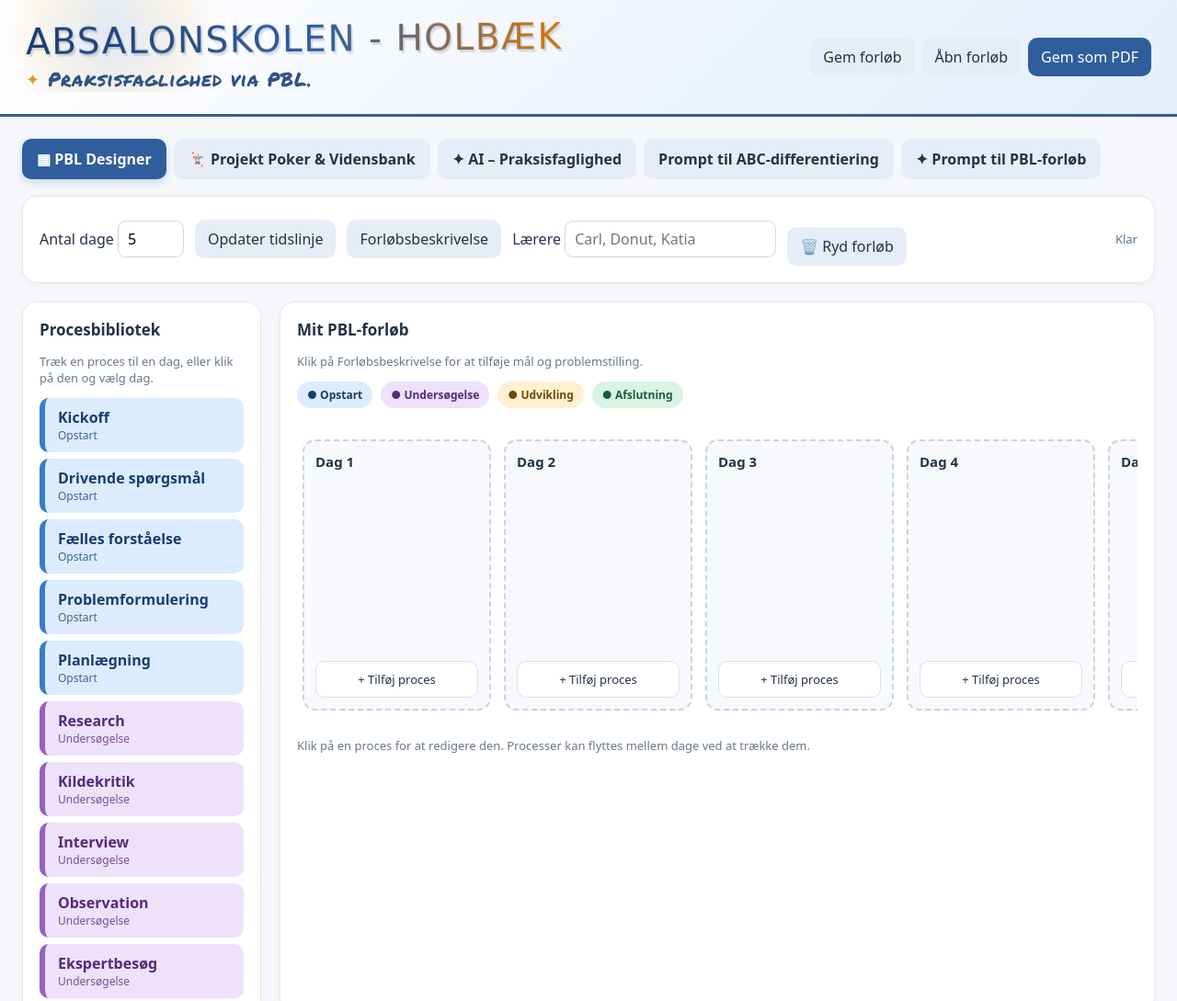
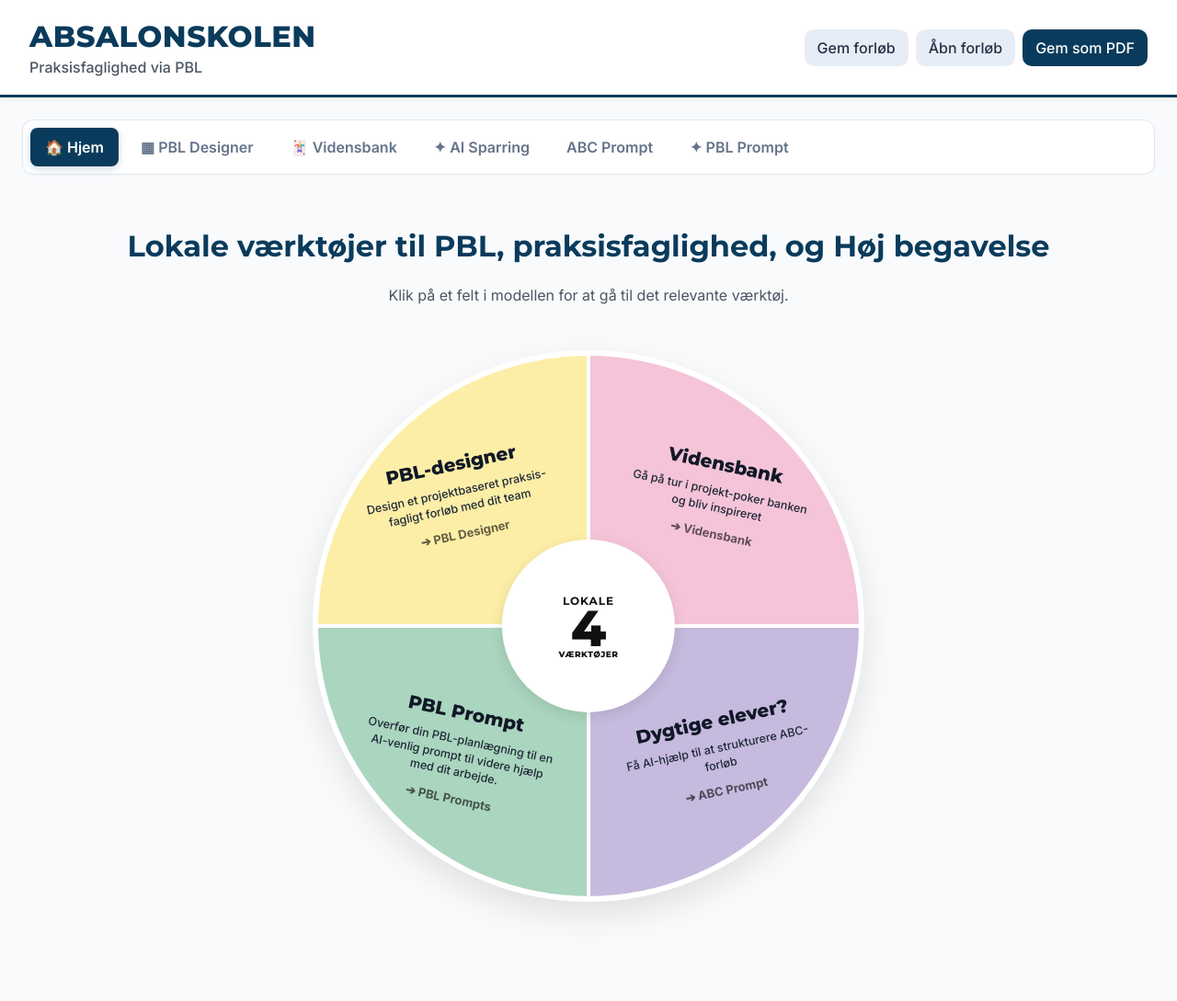
Before and after one commit to SchoolHeroABS/Praksisfaglighed-via-PBL-ABS, a plain HTML site: page index.html in a window 1280 px wide. Shown: the top 1089 px of the page at 92% size. After the commit the page ends 1045 px from the top, so only its background shows below. Drawn offline with Linux system fonts and the light colour scheme; a web font is replaced by a local one.

Commit message:
Update styles and structure in index.html

```diff
--- a/index.html
+++ b/index.html
@@ -7,78 +7,197 @@
   <!-- Google Fonts til graffiti-inspireret header -->
   <link rel="preconnect" href="https://fonts.googleapis.com">
   <link rel="preconnect" href="https://fonts.gstatic.com" crossorigin>
-  <link href="https://fonts.googleapis.com/css2?family=Permanent+Marker&family=Rubik+Spray+Paint&family=Sedgwick+Ave+Display&display=swap" rel="stylesheet">
+  <link href="https://fonts.googleapis.com/css2?family=Inter:wght@400;500;600;700&family=Montserrat:wght@500;600;700;800&display=swap" rel="stylesheet">
   <style>
+
     :root {
-      font-family: system-ui, -apple-system, BlinkMacSystemFont, "Segoe UI", Roboto, sans-serif;
-      color: #243247;
-      background: #f5f7fb;
-    }
-    * {
-      box-sizing: border-box;
-    }
+      font-family: 'Inter', system-ui, -apple-system, sans-serif;
+      --absalon-blue: #0A3B5C;
+      --absalon-light: #E8EFF4;
+      --absalon-accent: #E58D2D;
+      --text-main: #1f2937;
+      color: var(--text-main);
+      background: #f8fafc;
+    }
+    * { box-sizing: border-box; }
     body {
       margin: 0;
       overflow-x: hidden;
-      background: #f5f7fb;
-      color: #243247;
-    }
-
-    /* Header med graffiti-inspireret typografi */
+      background: #f8fafc;
+      color: var(--text-main);
+    }
+
+
+    /* Moderne, stilren Header inspireret af Absalonskolen */
     header {
-      background: linear-gradient(135deg, #ffffff 0%, #eef4fc 60%, #e4eefb 100%);
-      padding: 22px 28px;
-      border-bottom: 3px solid #305e9c;
+      background: #ffffff;
+      padding: 20px 32px;
+      border-bottom: 3px solid var(--absalon-blue);
       display: flex;
       justify-content: space-between;
       align-items: center;
       gap: 16px;
       flex-wrap: wrap;
-      position: relative;
-      overflow: hidden;
-    }
-    header::before {
-      content: "";
-      position: absolute;
-      top: -30px;
-      left: -20px;
-      width: 280px;
-      height: 130px;
-      background: radial-gradient(circle, rgba(48, 94, 156, 0.13) 0%, rgba(223, 153, 44, 0.09) 52%, transparent 75%);
-      pointer-events: none;
+      box-shadow: 0 2px 10px rgba(0,0,0,0.05);
     }
     .brand-wrap {
-      position: relative;
-      z-index: 1;
+      display: flex;
+      flex-direction: column;
     }
     h1.graffiti-title {
       margin: 0;
-      font-family: 'Rubik Spray Paint', 'Sedgwick Ave Display', cursive, sans-serif;
-      font-size: clamp(25px, 3.5vw, 39px);
-      font-weight: 400;
-      letter-spacing: 1.5px;
+      font-family: 'Montserrat', sans-serif;
+      font-size: clamp(22px, 3vw, 32px);
+      font-weight: 800;
+      letter-spacing: 0.5px;
+      color: var(--absalon-blue);
+      text-transform: uppercase;
+    }
+    .graffiti-subtitle {
+      margin-top: 4px;
+      font-family: 'Inter', sans-serif;
+      font-size: clamp(14px, 1.5vw, 16px);
+      color: #4b5563;
+      font-weight: 500;
+    }
+
+    /* Moderne Faner */
+    .tabs {
+      display: flex;
+      gap: 8px;
+      margin-bottom: 24px;
+      flex-wrap: wrap;
+      background: #ffffff;
+      padding: 8px;
+      border-radius: 12px;
+      border: 1px solid #e2e8f0;
+      box-shadow: 0 1px 3px rgba(0,0,0,0.02);
+    }
+    .tabs button {
+      font-weight: 600;
+      padding: 10px 18px;
+      background: transparent;
+      color: #64748b;
+      border-radius: 8px;
+    }
+    .tabs button:hover {
+      background: #f1f5f9;
+      color: #334155;
+    }
+    .tabs button.active {
+      background: var(--absalon-blue);
+      color: #ffffff;
+      box-shadow: 0 4px 6px rgba(10, 59, 92, 0.2);
+    }
+
+    /* Forside Hjul (Klimazirkus Model) */
+    #frontpageView {
+      display: flex;
+      flex-direction: column;
+      align-items: center;
+      padding: 40px 20px;
+    }
+    .fp-title {
+      font-family: 'Montserrat', sans-serif;
+      font-size: 32px;
+      color: var(--absalon-blue);
+      margin-bottom: 8px;
+      text-align: center;
+    }
+    .fp-subtitle {
+      color: #4b5563;
+      margin-bottom: 50px;
+      text-align: center;
+      font-size: 16px;
+    }
+
+    .wheel-container {
+      position: relative;
+      width: 100%;
+      max-width: 600px;
+      aspect-ratio: 1 / 1;
+      display: grid;
+      grid-template-columns: 1fr 1fr;
+      grid-template-rows: 1fr 1fr;
+      gap: 4px;
+      border-radius: 50%;
+      overflow: hidden;
+      box-shadow: 0 15px 35px rgba(0,0,0,0.1);
+      background: #ffffff;
+      border: 6px solid #ffffff;
+    }
+    .wheel-quadrant {
+      display: flex;
+      flex-direction: column;
+      justify-content: center;
+      align-items: center;
+      text-align: center;
+      padding: 0;
+      cursor: pointer;
+      transition: all 0.3s ease;
+      text-decoration: none;
+      position: relative;
+    }
+    .wheel-quadrant:hover {
+      filter: brightness(0.92);
+      transform: scale(0.98);
+    }
+    .quad-tl { background: #fceea7; padding: 12% 8% 6% 12%; }
+    .quad-tr { background: #f5c4d8; padding: 12% 12% 6% 8%; }
+    .quad-bl { background: #aad5be; padding: 6% 8% 12% 12%; }
+    .quad-br { background: #c6bade; padding: 6% 12% 12% 8%; }
+
+    .quad-title {
+      font-family: 'Montserrat', sans-serif;
+      font-weight: 800;
+      font-size: clamp(14px, 2.2vw, 20px);
+      color: #111827;
+      margin-bottom: 10px;
       line-height: 1.1;
-      background: linear-gradient(95deg, #1b3b6f 0%, #305e9c 55%, #d97706 100%);
-      -webkit-background-clip: text;
-      -webkit-text-fill-color: transparent;
-      filter: drop-shadow(2px 3px 0px rgba(27, 59, 111, 0.15));
-      transform: rotate(-0.6deg);
-      display: inline-block;
-    }
-    .graffiti-subtitle {
-      margin-top: 6px;
-      font-family: 'Permanent Marker', 'Sedgwick Ave Display', cursive, sans-serif;
-      font-size: clamp(16px, 2vw, 21px);
-      color: #2f5285;
-      letter-spacing: 0.8px;
+    }
+    .quad-text {
+      hyphens: auto;
+      font-size: clamp(10px, 1.2vw, 12.5px);
+      color: #1f2937;
+      line-height: 1.4;
+      font-weight: 500;
+    }
+    .quad-link {
+      margin-top: 12px;
+      font-size: 13px;
+      font-weight: 700;
+      color: #000000;
+      opacity: 0.6;
+    }
+    .wheel-quadrant:hover .quad-link { opacity: 1; }
+
+    .wheel-center {
+      position: absolute;
+      top: 50%;
+      left: 50%;
+      transform: translate(-50%, -50%);
+      width: 32%;
+      height: 32%;
+      background: #ffffff;
+      border-radius: 50%;
       display: flex;
+      flex-direction: column;
+      justify-content: center;
       align-items: center;
-      gap: 8px;
-    }
-    .graffiti-subtitle::before {
-      content: "✦";
-      color: #df992c;
-      font-size: 18px;
+      box-shadow: 0 4px 15px rgba(0,0,0,0.1);
+      z-index: 10;
+      pointer-events: none;
+      text-align: center;
+    }
+    .wc-top { font-family: 'Montserrat', sans-serif; font-size: 12px; font-weight: 700; color: #111; letter-spacing: 1px; }
+    .wc-num { font-family: 'Montserrat', sans-serif; font-size: 55px; font-weight: 800; color: #111; line-height: 1; margin: -5px 0; }
+    .wc-bot { font-family: 'Montserrat', sans-serif; font-size: 9px; font-weight: 800; color: #111; letter-spacing: 0.5px; }
+
+    @media (max-width: 650px) {
+      .wheel-quadrant { padding: 15px; }
+      .wc-num { font-size: 35px; }
+      .wc-top { font-size: 9px; }
+      .wc-bot { font-size: 7px; }
     }
 
     h2 {
@@ -99,7 +218,7 @@
       transition: filter 0.15s ease, transform 0.1s ease, background-color 0.15s ease;
     }
     button.primary {
-      background: #305e9c;
+      background: var(--absalon-blue);
       color: #ffffff;
     }
     button.danger {
@@ -381,7 +500,7 @@
       padding: 11px 16px;
     }
     .tabs button.active {
-      background: #305e9c;
+      background: var(--absalon-blue);
       color: #ffffff;
       box-shadow: 0 3px 10px rgba(48, 94, 156, 0.22);
     }
@@ -452,9 +571,9 @@
       border: 1px solid #dce5f2;
     }
     .subject-filters button.active {
-      background: #305e9c;
+      background: var(--absalon-blue);
       color: #ffffff;
-      border-color: #305e9c;
+      border-color: var(--absalon-blue);
     }
     .poker-grid {
       display: grid;
@@ -492,7 +611,7 @@
       display: inline-block;
     }
     .source-tag.model {
-      background: #305e9c;
+      background: var(--absalon-blue);
       color: #ffffff;
     }
     .poker-card h3 {
@@ -819,13 +938,27 @@
         border: 1px solid #ccc;
       }
     }
+
+    .quad-content {
+      display: flex;
+      flex-direction: column;
+      align-items: center;
+      max-width: 88%;
+      margin: 0 auto;
+    }
+    /* Let's tilt the text to align with the circle's shape */
+    .quad-tl .quad-content { transform: rotate(-12deg); }
+    .quad-tr .quad-content { transform: rotate(12deg); }
+    .quad-bl .quad-content { transform: rotate(12deg); }
+    .quad-br .quad-content { transform: rotate(-12deg); }
+
   </style>
 </head>
 <body>
   <header>
     <div class="brand-wrap">
-      <h1 class="graffiti-title">ABSALONSKOLEN - HOLBÆK</h1>
-      <div class="graffiti-subtitle">Praksisfaglighed via PBL.</div>
+      <h1 class="graffiti-title">ABSALONSKOLEN</h1>
+      <div class="graffiti-subtitle">Praksisfaglighed via PBL</div>
     </div>
     <div id="designerTopActions" class="topbuttons">
       <button type="button" data-action="save-file">Gem forløb</button>
@@ -837,15 +970,67 @@
 
   <main>
     <nav class="tabs" aria-label="Vælg værktøj">
-      <button type="button" id="tabDesigner" class="active" data-action="switch-tab" data-tab="designer">▦ PBL Designer</button>
-      <button type="button" id="tabKnowledge" data-action="switch-tab" data-tab="knowledge">🃏 Projekt Poker &amp; Vidensbank</button>
-      <button type="button" id="tabChat" data-action="switch-tab" data-tab="chat">✦ AI – Praksisfaglighed</button>
-      <button type="button" id="tabPrompt" data-action="switch-tab" data-tab="prompt">Prompt til ABC-differentiering</button>
-      <button type="button" id="tabPblPrompt" data-action="switch-tab" data-tab="pbl-prompt">✦ Prompt til PBL-forløb</button>
+      <button type="button" id="tabFrontpage" class="active" data-action="switch-tab" data-tab="frontpage">🏠 Hjem</button>
+      <button type="button" id="tabDesigner" data-action="switch-tab" data-tab="designer">▦ PBL Designer</button>
+      <button type="button" id="tabKnowledge" data-action="switch-tab" data-tab="knowledge">🃏 Vidensbank</button>
+      <button type="button" id="tabChat" data-action="switch-tab" data-tab="chat">✦ AI Sparring</button>
+      <button type="button" id="tabPrompt" data-action="switch-tab" data-tab="prompt">ABC Prompt</button>
+      <button type="button" id="tabPblPrompt" data-action="switch-tab" data-tab="pbl-prompt">✦ PBL Prompt</button>
     </nav>
 
+    <!-- FANE 0: FORSIDE (HJUL) -->
+    <div id="frontpageView">
+      <h2 class="fp-title">Lokale værktøjer til PBL, praksisfaglighed, og Høj begavelse</h2>
+      <p class="fp-subtitle">Klik på et felt i modellen for at gå til det relevante værktøj.</p>
+
+      <div class="wheel-container">
+        <!-- Top Left -->
+        <div class="wheel-quadrant quad-tl" data-action="switch-tab" data-tab="designer">
+          <div class="quad-content">
+            <div class="quad-title">PBL-designer</div>
+            <div class="quad-text">Design et projektbaseret praksisfagligt forløb med dit team</div>
+            <div class="quad-link">➔ PBL Designer</div>
+          </div>
+        </div>
+
+        <!-- Top Right -->
+        <div class="wheel-quadrant quad-tr" data-action="switch-tab" data-tab="knowledge">
+          <div class="quad-content">
+            <div class="quad-title">Vidensbank</div>
+            <div class="quad-text">Gå på tur i projekt-poker banken og bliv inspireret</div>
+            <div class="quad-link">➔ Vidensbank</div>
+          </div>
+        </div>
+
+        <!-- Bottom Left -->
+        <div class="wheel-quadrant quad-bl" data-action="switch-tab" data-tab="pbl-prompt">
+          <div class="quad-content">
+            <div class="quad-title">PBL Prompt</div>
+            <div class="quad-text">Overfør din PBL-planlægning til en AI-venlig prompt til videre hjælp med dit arbejde.</div>
+            <div class="quad-link">➔ PBL Prompts</div>
+          </div>
+        </div>
+
+        <!-- Bottom Right -->
+        <div class="wheel-quadrant quad-br" data-action="switch-tab" data-tab="prompt">
+          <div class="quad-content">
+            <div class="quad-title">Dygtige elever?</div>
+            <div class="quad-text">Få AI-hjælp til at strukturere ABC-forløb</div>
+            <div class="quad-link">➔ ABC Prompt</div>
+          </div>
+        </div>
+
+        <!-- Center Circle -->
+        <div class="wheel-center">
+          <div class="wc-top">LOKALE</div>
+          <div class="wc-num">4</div>
+          <div class="wc-bot">VÆRKTØJER</div>
+        </div>
+      </div>
+    </div>
+
     <!-- FANE 1: PBL DESIGNER -->
-    <div id="designerView">
+    <div id="designerView" class="hidden">
       <section class="toolbar">
         <label>Antal dage <input id="dayCount" type="number" min="1" max="60" value="5"></label>
         <button type="button" data-action="set-days">Opdater tidslinje</button>
@@ -2816,25 +3001,26 @@ Brug udelukkende disse 4 gyldige kategorier for "category": "Opstart", "Undersø
     // 6. FANESKIFT & CENTRAL EVENT DELEGATION
     // =========================================================
 function switchTab(tab) {
+  const isFrontpage = tab === 'frontpage';
   const isDesigner = tab === 'designer';
   const isKnowledge = tab === 'knowledge';
   const isChat = tab === 'chat';
   const isPrompt = tab === 'prompt';
-  const isPblPrompt = tab === 'pbl-prompt'; // NY
-
-  // Skjul/vis containere
+  const isPblPrompt = tab === 'pbl-prompt';
+
+  if (el('frontpageView')) el('frontpageView').classList.toggle('hidden', !isFrontpage);
   if (el('designerView')) el('designerView').classList.toggle('hidden', !isDesigner);
   if (el('knowledgeView')) el('knowledgeView').classList.toggle('hidden', !isKnowledge);
   if (el('chatView')) el('chatView').classList.toggle('hidden', !isChat);
   if (el('promptView')) el('promptView').classList.toggle('hidden', !isPrompt);
-  if (el('pblPromptView')) el('pblPromptView').classList.toggle('hidden', !isPblPrompt); // NY
-
-  // Opdatér aktive knapper
+  if (el('pblPromptView')) el('pblPromptView').classList.toggle('hidden', !isPblPrompt);
+
+  if (el('tabFrontpage')) el('tabFrontpage').classList.toggle('active', isFrontpage);
   if (el('tabDesigner')) el('tabDesigner').classList.toggle('active', isDesigner);
   if (el('tabKnowledge')) el('tabKnowledge').classList.toggle('active', isKnowledge);
   if (el('tabChat')) el('tabChat').classList.toggle('active', isChat);
   if (el('tabPrompt')) el('tabPrompt').classList.toggle('active', isPrompt);
-  if (el('tabPblPrompt')) el('tabPblPrompt').classList.toggle('active', isPblPrompt); // NY
+  if (el('tabPblPrompt')) el('tabPblPrompt').classList.toggle('active', isPblPrompt);
 }
 
     // Global event delegation for alle klik i hele applikationen
@@ -3047,6 +3233,7 @@ Baseret på disse informationer, vil jeg gerne have dig til at:
     // Initialisering ved sideindlæsning
     renderDesigner();
     renderKnowledge();
+    switchTab('frontpage');
 
     // Håndtering af "Kopiér Prompt"-knappen
 document.addEventListener('click', (e) => {
```
